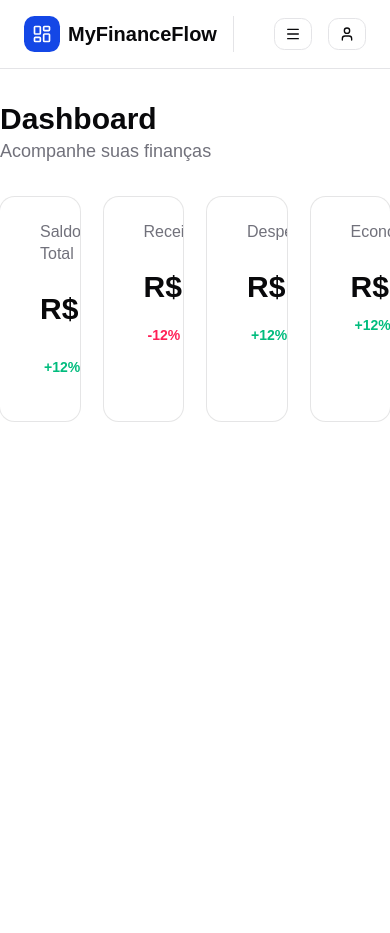
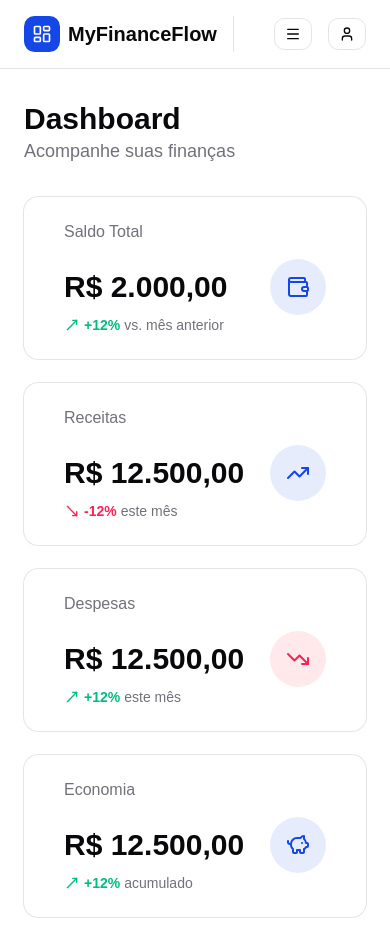
Before and after one commit to guilherme1s/my-finance-flow, a React (Vite) app: page / in a window 390 px wide. Before the commit the page ends 844 px from the top, so only its background shows below. Built offline with nearby package versions, Linux system fonts and the light colour scheme.

Commit message:
[MOD] Adiciona responsividade para o metrics card

```diff
--- a/src/pages/dashboard/dashboard.tsx
+++ b/src/pages/dashboard/dashboard.tsx
@@ -34,15 +34,13 @@ export function Dashboard() {
   ];
 
   return (
-    <div className="mx-auto flex w-full max-w-430 flex-col items-center justify-between gap-8 py-4">
+    <div className="w-440:px-0 mx-auto flex w-full max-w-430 flex-col items-center justify-between gap-8 px-6 py-4">
       <Helmet title="Dashboard" />
-
       <header className="mt-4 w-full">
         <h1 className="text-3xl font-semibold">Dashboard</h1>
         <p className="text-lg text-muted-foreground">Acompanhe suas finanças</p>
       </header>
-
-      <main className="grid w-full grid-cols-4 gap-6">
+      <main className="grid w-full grid-cols-1 gap-6 md:grid-cols-2 xl:grid-cols-4">
         {financialMetrics.map((card) => {
           return (
             <MetricCard
```
